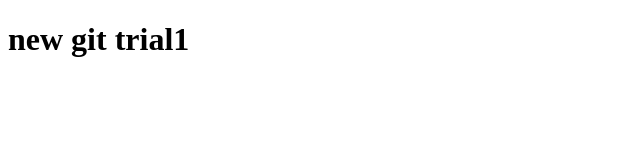
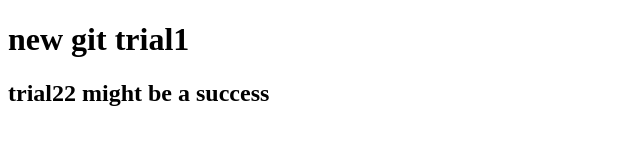
Before and after one commit to sisiracode/git-repo, a plain HTML site: page first.html in a window 1280 px wide. Shown: the whole page, without its empty margins (0-640 px from the left). Drawn offline with Linux system fonts and the light colour scheme.

Commit message:
Update first.html

```diff
--- a/first.html
+++ b/first.html
@@ -5,6 +5,7 @@
     <meta name="viewport" content="width=device-width, initial-scale=1.0">
     <title>Document</title>
     <h1>new git trial1</h1>
+    <h2>trial22 might be a success</h2>
 </head>
 <body>
 
```
